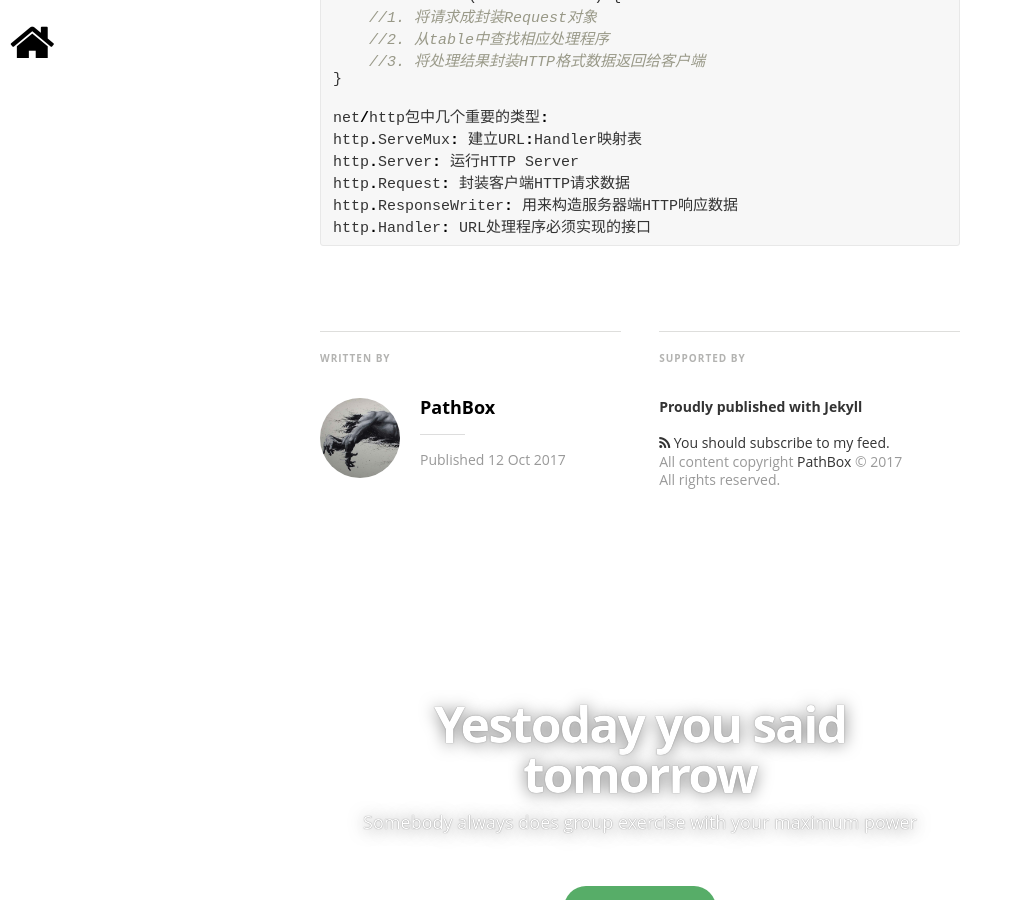
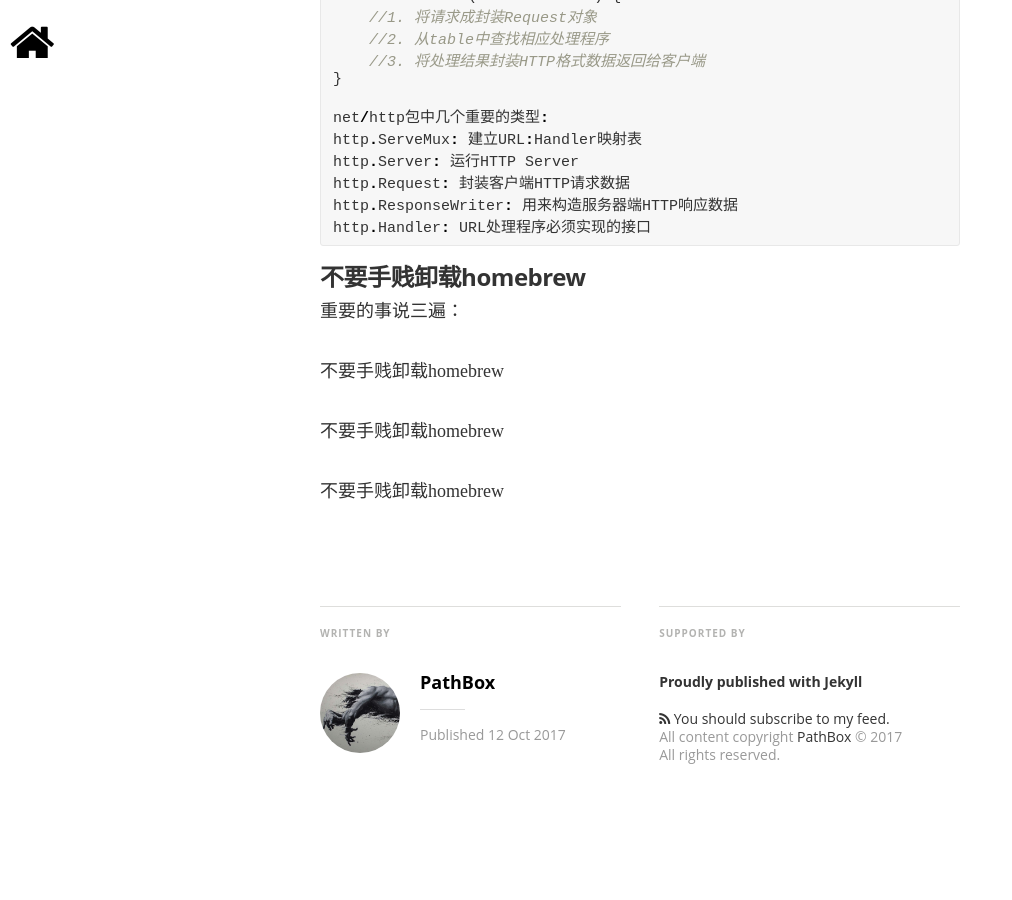
Before and after one commit to pathbox/pathbox.github.io, a Jekyll site: the page built from _posts/2017-10-13-work-summary-in-Udesk-nine.md, in a window 1280 px wide and 900 px high, scrolled down 1633 px. Shown: the whole window, without its empty margins (0-1012 px from the left). Built offline with Jekyll 4.4.1, drawn with Linux system fonts in a browser that asks for light colours; nearby versions of some CDN libraries; some web fonts are replaced; comment, search, counter and statistics services are not loaded.

Commit message:
不要手贱卸载homebrew

````diff
--- a/_posts/2017-10-13-work-summary-in-Udesk-nine.md
+++ b/_posts/2017-10-13-work-summary-in-Udesk-nine.md
@@ -44,3 +44,12 @@ http.Request: 封装客户端HTTP请求数据
 http.ResponseWriter: 用来构造服务器端HTTP响应数据
 http.Handler: URL处理程序必须实现的接口
 ```
+
+##### 不要手贱卸载homebrew
+重要的事说三遍：
+
+不要手贱卸载homebrew
+
+不要手贱卸载homebrew
+
+不要手贱卸载homebrew
````
